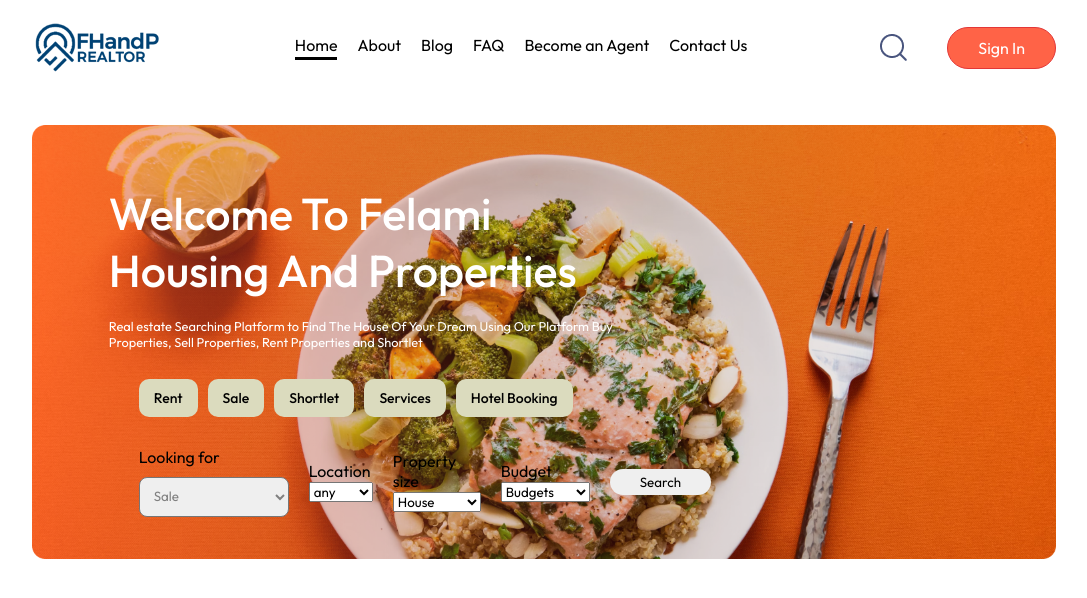
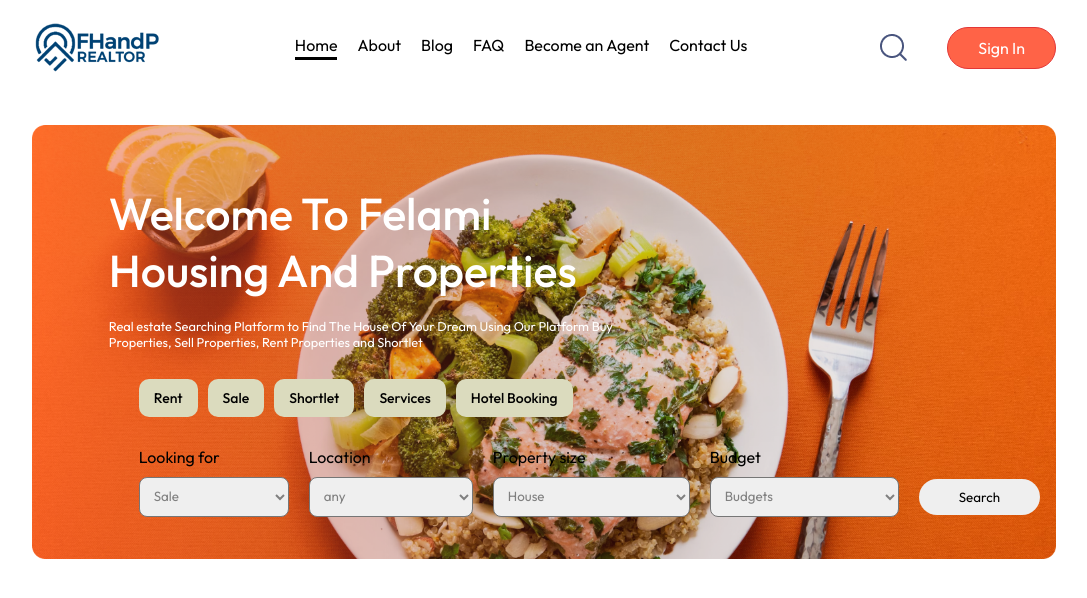
Before and after one commit to Teejay-deen/realtor, a React (Vite) app: page / in a window 1280 px wide. Shown: the top 598 px of the page, without its empty margins (96-1183 px from the left). Built offline with nearby package versions, Linux system fonts and the light colour scheme.

Commit message:
adding functionality to btn

```diff
--- a/src/components/Hero/Hero.css
+++ b/src/components/Hero/Hero.css
@@ -1,13 +1,12 @@
-
-.hero{
+.hero {
   height: 34vw;
   margin: 30px auto;
-    background: url('/header_img.png') no-repeat;
+  background: url("/header_img.png") no-repeat;
   background-size: contain;
   position: relative;
 }
 
-.hero-contents{
+.hero-contents {
   position: absolute;
   display: flex;
   flex-direction: column;
@@ -18,27 +17,27 @@
   left: 6vw;
 }
 
-.hero-contents h2{
+.hero-contents h2 {
   color: white;
   font-weight: 500;
   font-size: max(3.5vw);
   align-items: center;
 }
 
-.hero-contents p{
+.hero-contents p {
   color: white;
   font-size: 1vw;
 }
 
-.button-menu{
+.button-menu {
   display: flex;
   gap: 10px;
   padding: 10px 30px;
 }
 
-.button-menu button{
+.button-menu button {
   border: 5px solid white;
-    background:rgb(219, 219, 190);
+  background: rgb(219, 219, 190);
   padding: 10px 15px;
   border-radius: 10px;
   font-size: 14px;
@@ -47,13 +46,12 @@
   transition: 0.3s;
 }
 
-.button-menu button:hover{
+.button-menu button:hover {
   background: white;
   color: tomato;
 }
 
-.searchbar{
-
+.searchbar {
   display: flex;
   padding-left: 30px;
   gap: 20px;
@@ -63,19 +61,51 @@
 
 .searchbar button {
   border-radius: 50px;
-    padding:  5px 30px;
+  margin-top: 30px;
+  padding: 10px 40px;
   border: none;
 }
 
-.searchbar label{
+.searchbar label {
   color: black;
   margin-bottom: 100000px;
 }
 
-#Looking{
+#Looking {
   padding: 10px 90px;
   padding-left: 10px;
   margin-top: 10px;
   color: gray;
   border-radius: 8px;
 }
+
+#location {
+  padding: 10px 90px;
+  padding-left: 10px;
+  margin-top: 10px;
+  color: gray;
+  border-radius: 8px;
+}
+
+#property {
+  padding: 10px 90px;
+  padding-left: 10px;
+  margin-top: 10px;
+  color: gray;
+  border-radius: 8px;
+}
+
+#budgets{
+    padding: 10px 90px;
+    padding-left: 10px;
+    margin-top: 10px;
+    color: gray;
+    border-radius: 8px;
+
+}
+
+.typeOfServices{
+    display: none;
+    visibility: hidden;
+
+}
--- a/src/components/Hero/Hero.jsx
+++ b/src/components/Hero/Hero.jsx
@@ -1,7 +1,14 @@
-import React from "react";
+import React, { useState } from "react";
 import "./Hero.css";
 
 const Hero = () => {
+
+  const style ={
+    display: "none",
+    visibility: "hidden"
+  }
+
+  const [menu, setMenu] = useState("")
   return (
     <div className="hero">
       <div className="hero-contents">
@@ -15,8 +22,9 @@ const Hero = () => {
           <button>Rent</button>
           <button>Sale</button>
           <button>Shortlet</button>
-          <button>Services</button>
+          <button className={ menu === "Services" ? "typeOfServices" : ""} onClick={()=>setMenu("typeOfServices")}>Services</button>
           <button>Hotel Booking</button>
+
         </div>
 
         <div className="searchbar">
@@ -45,12 +53,31 @@ const Hero = () => {
             <select name="propertySize" id="property">
               <option value="house">House</option>
               <option value="apartment">Apartment</option>
+              <option value="Penthouse">Penthouse</option>
+              <option value="Duplex">Duplex</option>
+              <option value="Mansion">Mansion</option>
+              <option value="Chalet">Chalet</option>
+              <option value="Studio">Studio</option>
+              <option value="Guest">Guest House</option>
+              <option value="Cabin">Cabin</option>
+              <option value="Castle">Castle</option>
+              <option value="Ranch">Ranch</option>
             </select>
           </div>
 
           <div className="budget">
           <label>Budget</label>
             <select name="budget" id="budgets">
+              <option value="budget">Budgets</option>
+              <option value="saab">Mid-Range</option>
+              <option value="affordable">Affordable</option>
+              <option value="luxury">Luxury</option>
+            </select>
+          </div>
+
+          <div className=" typeOfServices " >
+          <label>Budget</label>
+            <select name="budget" id="type">
               <option value="budget">Budgets</option>
               <option value="saab">Mid-Range</option>
               <option value="affordable">Affordable</option>
```
Lines whose indentation alone changed are shown as unchanged.
